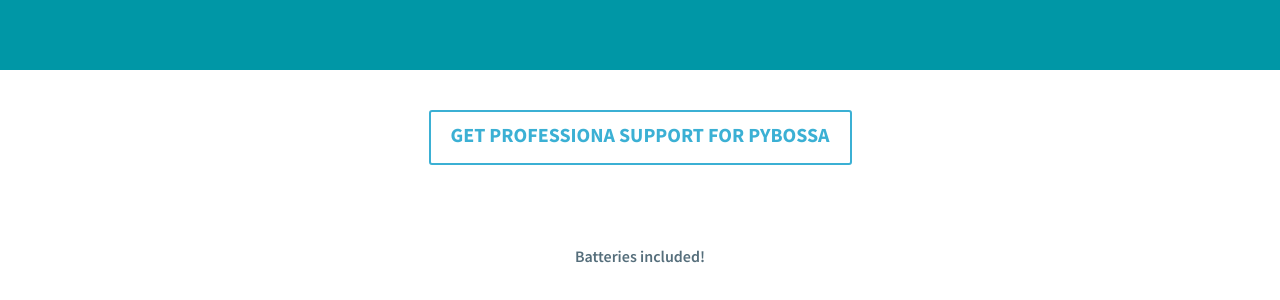
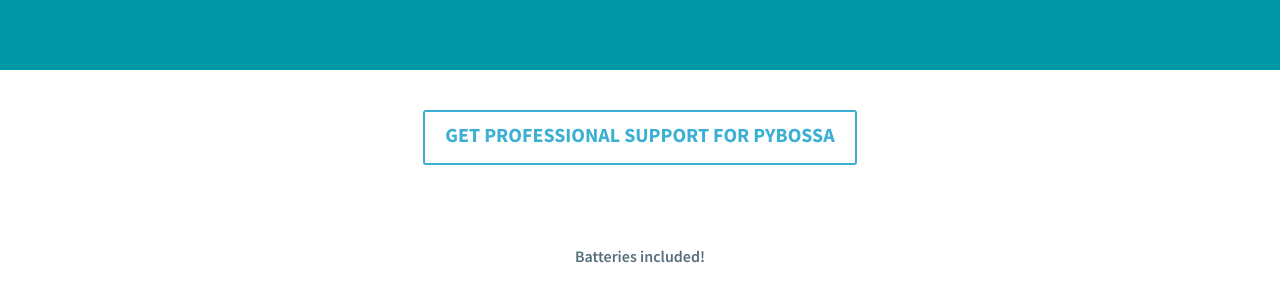
Before and after one commit to Scifabric/pybossa.github.io, a Jekyll site: the page built from index.html, in a window 1280 px wide and 900 px high, scrolled down 511 px. Shown: the part 138-438 px from the top of the window. Built offline with Jekyll 4.4.1, drawn with Linux system fonts in a browser that asks for light colours; nearby versions of some CDN libraries; comment, search, counter and statistics services are not loaded; a style sheet for code colours, icons or effects is not loaded.

Commit message:
Fix typo.

```diff
--- a/index.html
+++ b/index.html
@@ -22,7 +22,7 @@
     <div class="container">
         <div class="row">
             <div class="col-md-8 col-md-offset-2">
-                <a class="btn btn-default btn-lg btn-white" href="https://scifabric.com/pricing" style="width:auto;">Get professiona support for PYBOSSA</a>
+                <a class="btn btn-default btn-lg btn-white" href="https://scifabric.com/pricing" style="width:auto;">Get professional support for PYBOSSA</a>
             </div>
         </div>
     </div>
```
